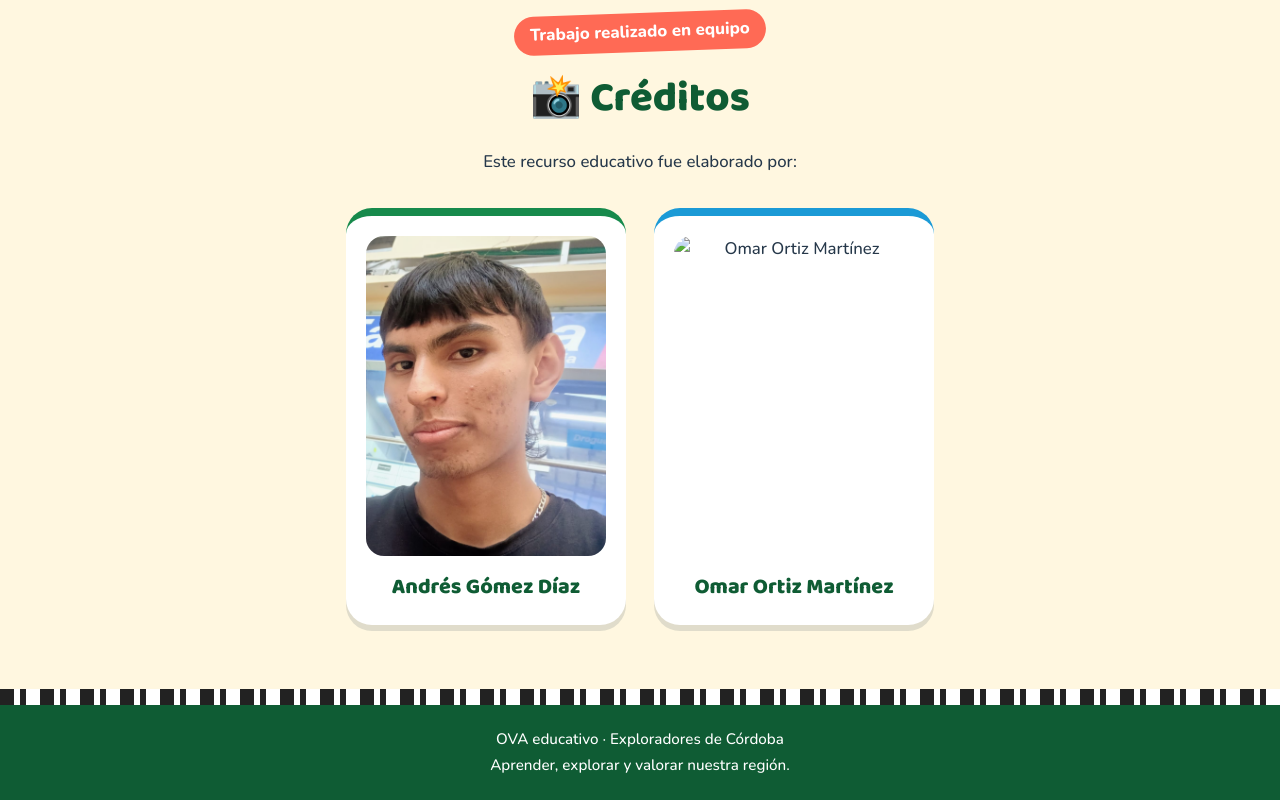
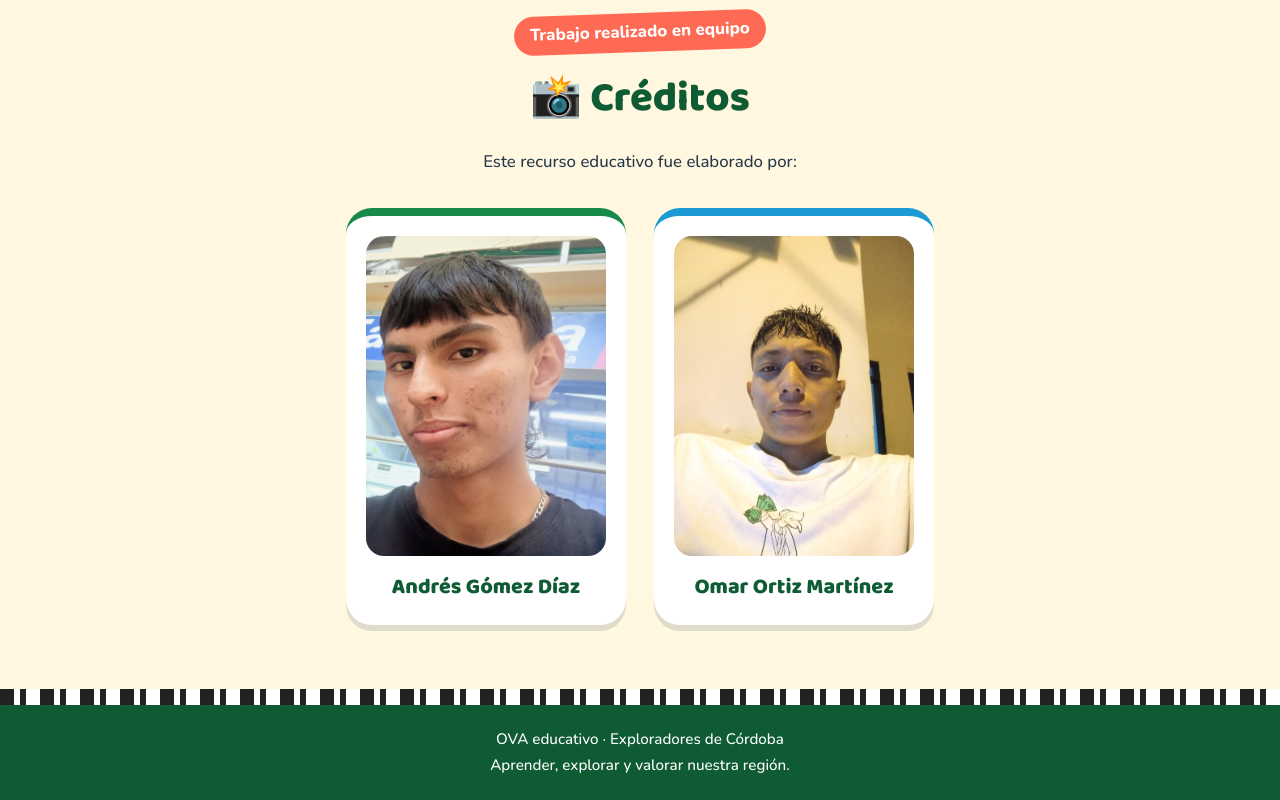
Before and after one commit to AndresGmz01/NuestroDepartamentoCordoba_OVA, a plain HTML site: page index.html in a window 1280 px wide. Shown: the part 5775-6575 px from the top of the page. Drawn offline with nearby package versions, Linux system fonts and the light colour scheme.

Commit message:
Modify image for Omar Ortiz Martínez
Updated image source and alt text for Omar Ortiz Martínez.

```diff
--- a/index.html
+++ b/index.html
@@ -157,7 +157,7 @@
       <h3>Andrés Gómez Díaz</h3>
     </article>
     <article class="credito-persona">
- <img src="./imagenes/omar-ortiz-martinez.jpg" alt="Omar Ortiz Martínez">
+ <img src="omar-ortiz-martinez.jpeg" alt="Fotografia de Omar Ortiz Martínez" loading="lazy">
       <h3>Omar Ortiz Martínez</h3>
     </article>
   </div>
```
